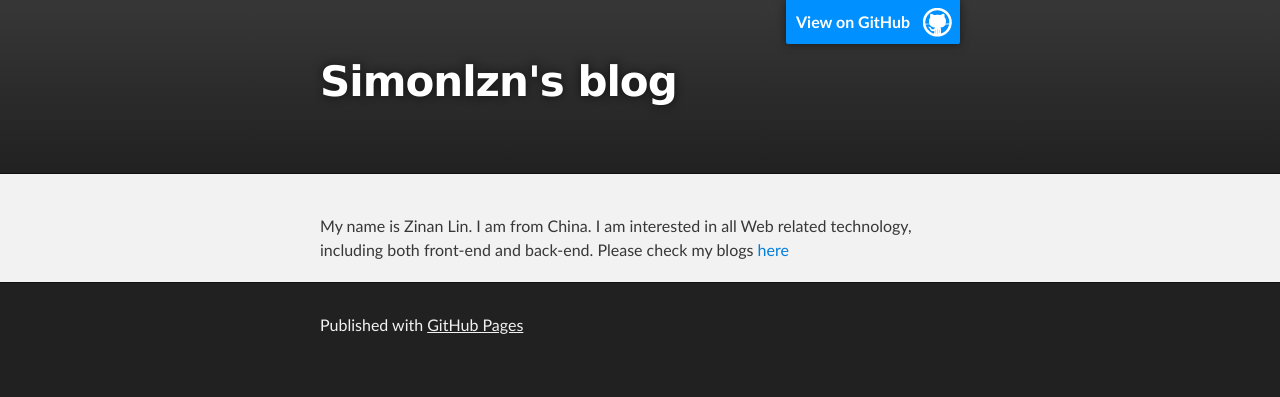
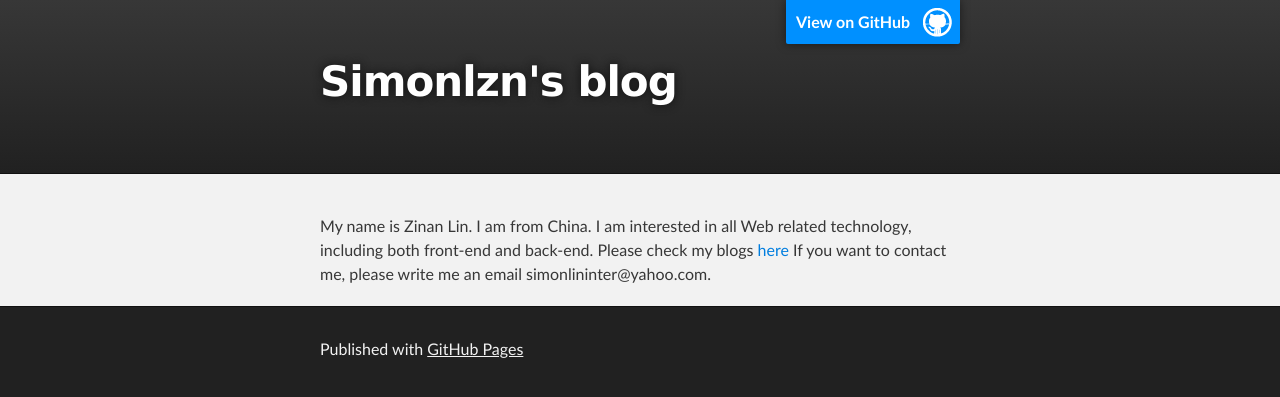
Before and after one commit to simonlzn/simonlzn.github.io, a Jekyll site: the page built from index.html, in a window 1280 px wide. Shown: the top 397 px of the page. Built offline with Jekyll 4.4.1, drawn with Linux system fonts in a browser that asks for light colours.

Commit message:
added more content

```diff
--- a/index.html
+++ b/index.html
@@ -5,3 +5,5 @@ title: Index
 My name is Zinan Lin. I am from China. I am interested in all Web related technology, including both front-end and back-end.
 
 Please check my blogs <a href="/blog/">here</a>
+
+If you want to contact me, please write me an email simonlininter@yahoo.com.
```
